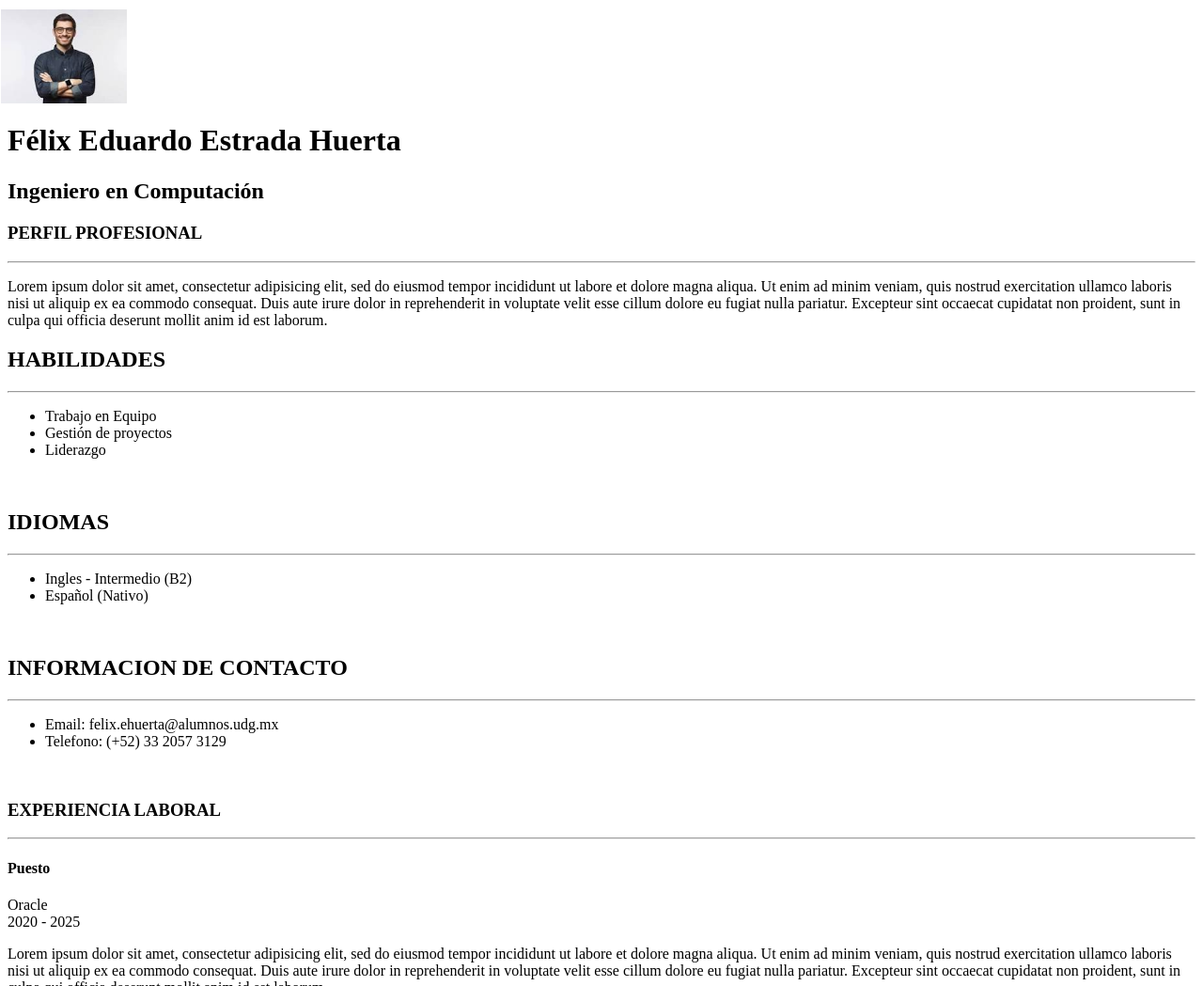
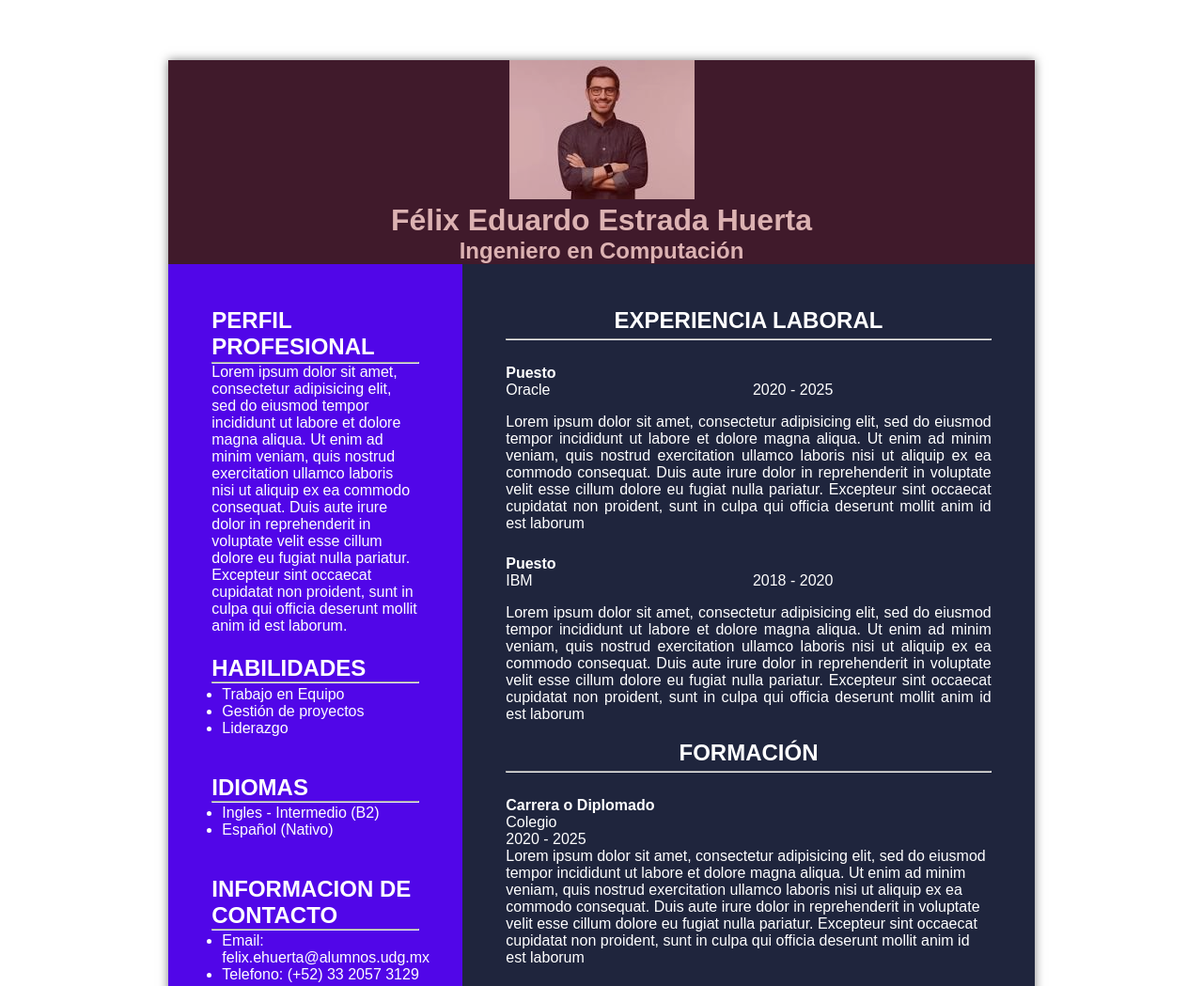
Before and after one commit to F3L1X07/CUCEI_PPI, a plain HTML site: page Trabajo 01.- Maquetado en HTML y CSS/CV.html in a window 1280 px wide. Shown: the top 1049 px of the page at 94% size. Drawn offline with Linux system fonts and the light colour scheme.

Commit message:
Avance de Trabajo 01 .- Prefinalizacion de trabajo
Se deja la estructura y diseño basico de la pagina, requiere solo reacomodo de formato

```diff
--- a/Trabajo 01.- Maquetado en HTML y CSS/CV.html
+++ b/Trabajo 01.- Maquetado en HTML y CSS/CV.html
@@ -36,7 +36,7 @@
 				</p>
 
 				<div class="Habilidades">
-					<h1> HABILIDADES </h1>
+					<h2> HABILIDADES </h1>
 					<hr>
 
 					<ul>
@@ -48,8 +48,8 @@
 
 				<br>
 
-				<div class="Idiomas">
-					<h1> IDIOMAS </h1>
+				<div class="Habilidades">
+					<h2> IDIOMAS </h1>
 					<hr>
 
 					<ul>
@@ -60,8 +60,8 @@
 
 				<br>
 
-				<div class="Informacion_Contacto">
-					<h1> INFORMACION DE CONTACTO </h1>
+				<div class="Habilidades">
+					<h2> INFORMACION DE CONTACTO </h1>
 					<hr>
 
 					<ul>
--- a/Trabajo 01.- Maquetado en HTML y CSS/CV_Style.css
+++ b/Trabajo 01.- Maquetado en HTML y CSS/CV_Style.css
@@ -1,17 +1,154 @@
-#Foto {
-	background: lightblue;
-	border-radius: 50%;
-
-    width: 100px;
-    height: 100px;
-    margin: 10px;
-
-    justify-content: center;
-    display: flex;
+* {
+    margin: 0;
+    padding: 0;
 }
 
-.debugger {
-	border-width: 2px;
- 	border-style: solid;
- 	border-color: red;
+body {
+    background-color: #fff;
+    color: #fff;
+    font-family: sans-serif;
+    margin: 5%;
 }
+
+header {
+    text-align: center;
+    background-color: #191F35;
+}
+
+header h1, header h2 {
+    font-weight: normal;
+    line-height: 1;
+}
+
+header h2 {
+    margin-top: 5px;
+    opacity: 0.5;
+}
+
+h1 {
+    font-size: 2em;
+}
+
+h2 {
+    font-size: 1.5em;
+}
+
+h3 {
+    font-size: 1.5em;
+    margin-bottom: 1%;
+    text-align: justify;
+}
+
+h4 {
+    font-size:  1.0em;
+    margin-top: 5%;
+}
+
+.Contenedor {
+    background-color: #1F253D;
+    box-shadow: 0px 0px 10px rgba(0, 0, 0, 0.5);
+    width: 80%;
+    margin: 0 auto;
+    position: relative;
+    z-index: 1;
+}
+
+.Header {
+    position: relative;
+    text-align: center;
+}
+
+.Header::before {
+    content: '';
+    position: absolute;
+    top: 0;
+    left: 0;
+    width: 100%;
+    height: 100%;
+    background-color: darkred;
+    background-size: cover;
+    background-repeat: no-repeat;
+    opacity: 0.3;
+    z-index: 1;
+}
+
+.Foto {
+    width: 280px;
+    height: 280px;
+    border-radius: 50%;
+    overflow: hidden;
+    display: inline-block;
+    vertical-align: middle;
+    border: 7px solid #5106e8;
+    margin: 5%;
+    box-shadow: 0px 0px 20px rgba(0, 0, 0, 0.5);
+}
+
+.Foto img {
+    width: 100%;
+    height: auto;
+    display: block;
+}
+
+.Nombre_Puesto {
+    display: inline-block;
+    vertical-align: middle;
+    margin-left: 1%;
+    text-shadow: 0px 0px 20px rgba(0, 0, 0, 0.5);
+}
+
+.Contenido {
+    display: flex;
+    width: 100%;
+}
+
+.Informacion_Basica {
+    display: inline-block;
+    vertical-align: top;
+    background-color: #5106e8;
+    padding: 5%;
+    width: 28%;
+}
+
+.Informacion_Basica ul {
+    margin-left: 5%;
+    text-align: justify;
+    display: inline-block;
+    margin-top: 1%;
+    vertical-align: middle;
+}
+
+.Habilidades {
+    margin-top: 10%;
+    font-size: 1em;
+}
+
+.Experiencia {
+    display: inline-block;
+    vertical-align: middle;
+    padding: 5%;
+    width: 200%;
+}
+
+.Experiencia h3 {
+    text-align: center;
+}
+
+.Nombre_Empresa {
+    display: inline-block;
+    vertical-align: top;
+    width: 50%;
+}
+
+.Año_Puesto {
+    display: inline-block;
+    vertical-align: top;
+    width: 49%;
+}
+
+.Descripcion_Puesto {
+    margin-top: 3%;
+    text-align: justify;
+
+}
+.
```
